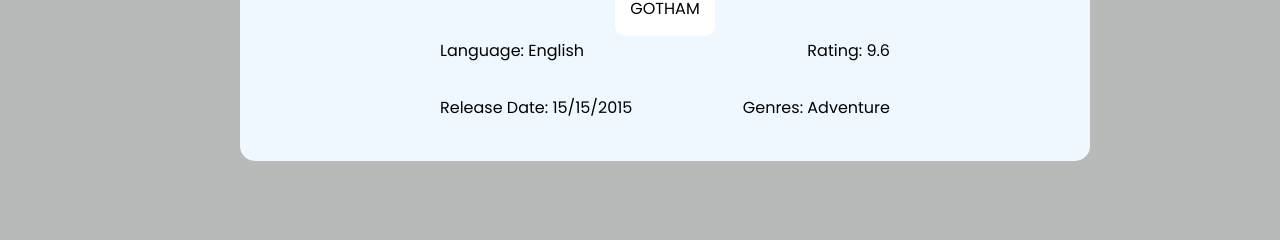
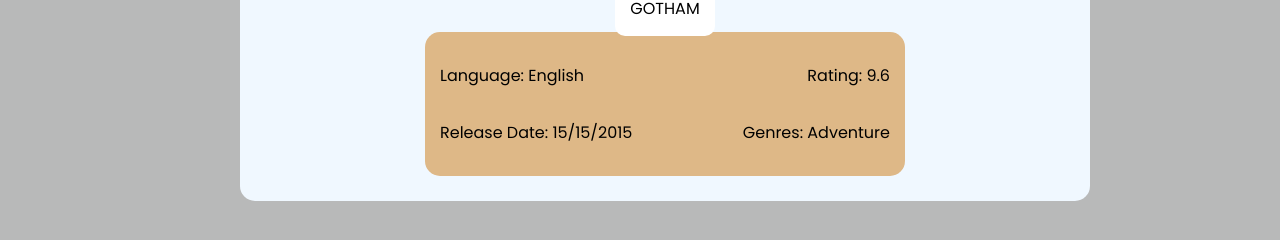
Before and after one commit to anas599/TV-Maze, a website built with webpack: page src/index.html in a window 1280 px wide. Shown: the part 278-518 px from the top of the page. Built offline with nearby package versions, Linux system fonts and the light colour scheme.

Commit message:
add background color to movie infos card

```diff
--- a/src/assets/styles/style.css
+++ b/src/assets/styles/style.css
@@ -91,10 +91,13 @@
 }
 
 .movie-infos {
-  margin-top: 25px;
+  margin-top: 35px;
   max-width: 450px;
   margin-inline: auto;
   text-align: center;
+  background-color: burlywood;
+  padding: 15px;
+  border-radius: 15px;
 }
 
 .language-rating {
```
